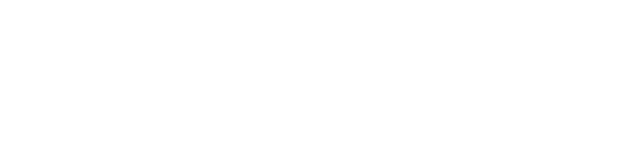
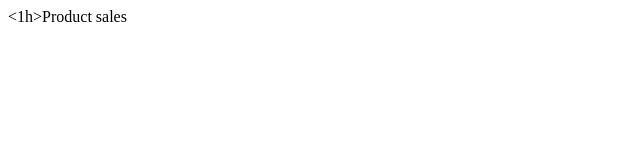
Before and after one commit to 7Evgenii7/L-3, a plain HTML site: page sales.html in a window 1280 px wide. Shown: the whole page, without its empty margins (0-640 px from the left). Drawn offline with Linux system fonts and the light colour scheme.

Commit message:
Header for sales

```diff
--- a/sales.html
+++ b/sales.html
@@ -7,6 +7,6 @@
   <title>Document</title>
 </head>
 <body>
-
+<1h>Product sales</1h>
 </body>
 </html>
```
